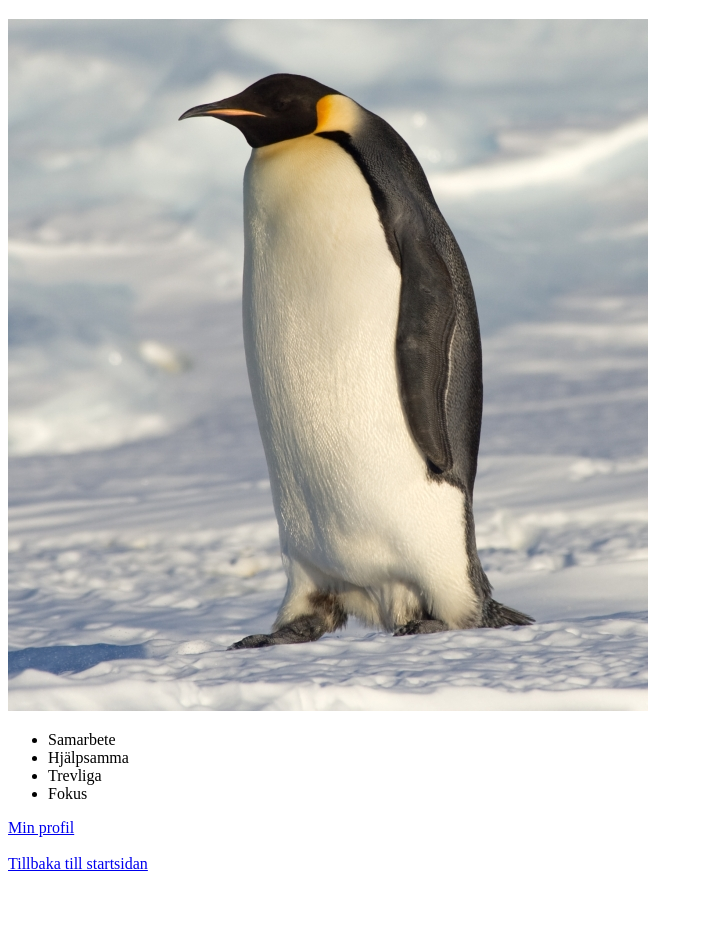
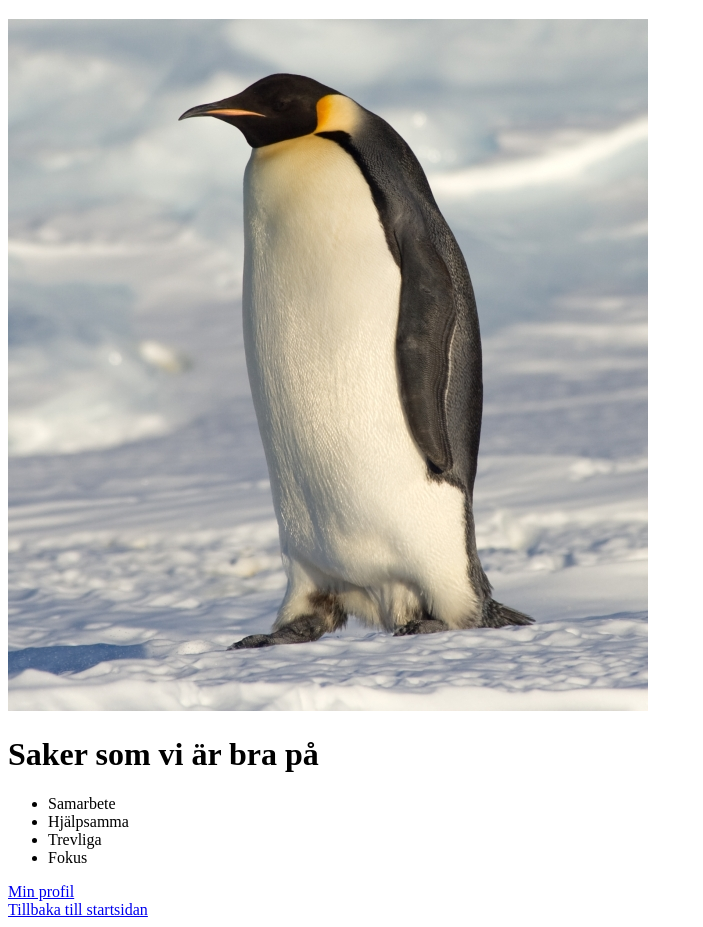
Before and after one commit to oskarkanstedt/Hackaton_grupp2, a plain HTML site: page Tom_Martensson.html in a window 1280 px wide. Shown: the part 61-988 px from the top of the page, without its empty margins (0-703 px from the left). Before the commit the page ends 942 px from the top, so only its background shows below. Drawn offline with Linux system fonts and the light colour scheme.

Commit message:
min sida

```diff
--- a/Tom_Martensson.html
+++ b/Tom_Martensson.html
@@ -8,6 +8,7 @@
     <body>
         <h1>Tom Mårtensson</h1>
     <img src="ImagesTom/pingvin.jpg" alt="EN söt Pingvin">
+    <h1> Saker som vi är bra på</h1>
     <ul>
         <li>Samarbete</li>
         <li>Hjälpsamma</li>
@@ -17,7 +18,6 @@
     </ul>
     <a href="https://github.com/Tommartensson">Min profil</a>
     <br>
-    <br>
     <a href="index.html">Tillbaka till startsidan</a>
 </body>
 
```
